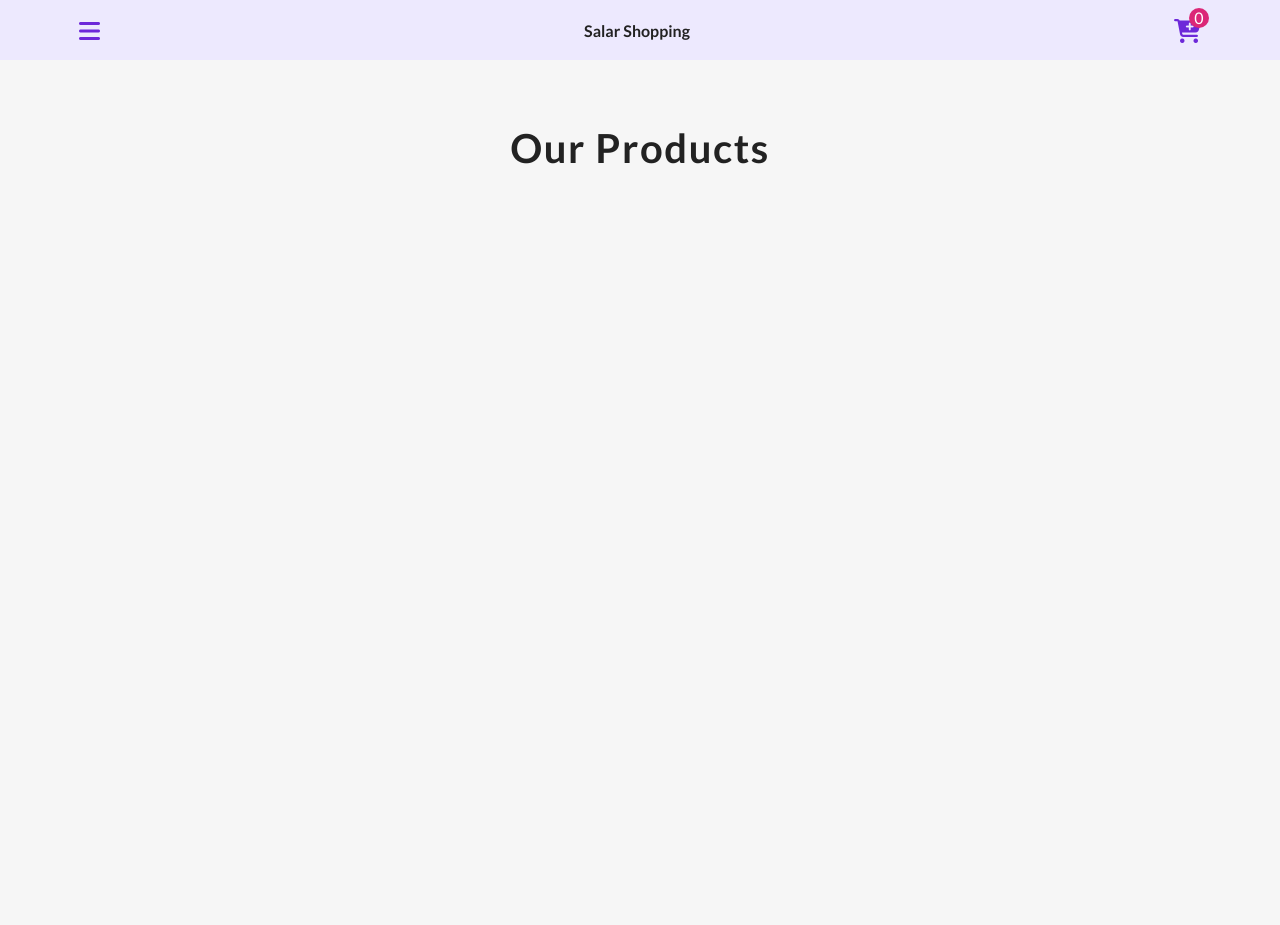
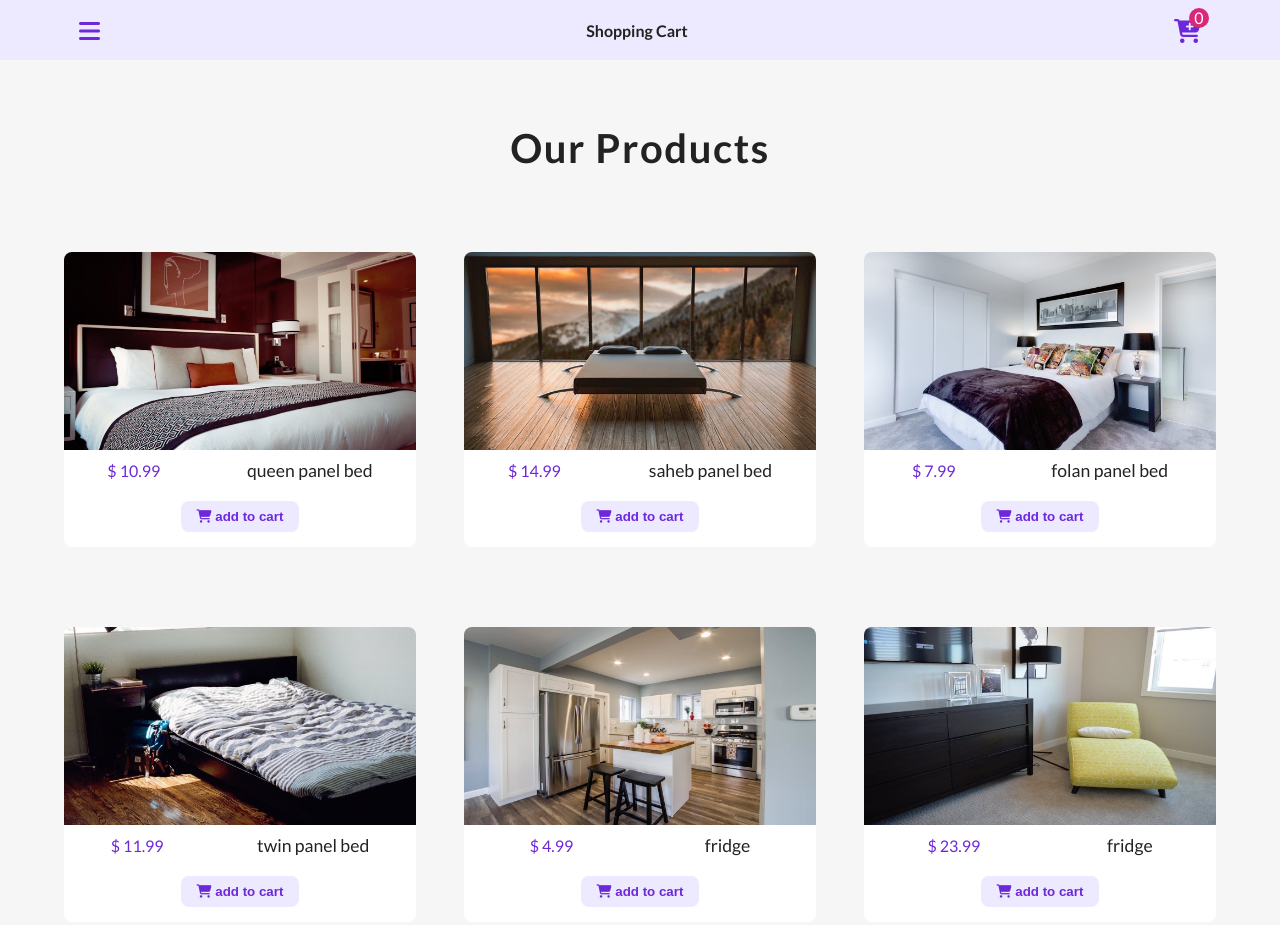
Before and after one commit to mrhosseinsalari/Shopping-Cart, a plain HTML site: page index.html in a window 1280 px wide. Shown: the top 925 px of the page. Before the commit the page ends 800 px from the top, so only its background shows below. Drawn offline with Linux system fonts and the light colour scheme.

Commit message:
required classes added

```diff
--- a/app.js
+++ b/app.js
@@ -1,7 +1,65 @@
+import { productsData } from "./products.js";
+
 const cartBtn = document.querySelector(".cart-btn");
 const cartModal = document.querySelector(".cart");
 const backDrop = document.querySelector(".backdrop");
 const closeModal = document.querySelector(".cart-item-confirm");
+
+const productsDOM = document.querySelector(".products-center");
+
+// 1. get products
+
+class Products {
+  // get from api end point
+  getProducts() {
+    return productsData;
+  }
+}
+
+// 2. display products
+
+class UI {
+  displayProducts(products) {
+    let result = "";
+
+    products.forEach((product) => {
+      result += `
+       <div class="product">
+         <div class="img-container">
+           <img src=${product.imageUrl} class="product-img" />
+         </div>
+         <div class="product-desc">
+           <p class="product-price">$ ${product.price}</p>
+           <p class="product-title">${product.title}</p>
+         </div>
+         <button class="btn add-to-cart" data-id=${product.id}>
+           <i class="fas fa-shopping-cart"></i>
+           add to cart
+         </button>
+       </div>`;
+    });
+
+    productsDOM.innerHTML = result;
+  }
+}
+
+// 3. storage
+
+class Storage {
+  static saveProducts(products) {
+    localStorage.setItem("products", JSON.stringify(products));
+  }
+}
+
+document.addEventListener("DOMContentLoaded", () => {
+  const products = new Products();
+  const productsData = products.getProducts();
+
+  const ui = new UI();
+  ui.displayProducts(productsData);
+
+  Storage.saveProducts(productsData);
+});
 
 // Cart items modal
 function showModalFunction() {
--- a/index.html
+++ b/index.html
@@ -23,7 +23,7 @@
           <span class="nav-icon">
             <i class="fas fa-bars"></i>
           </span>
-          <span class="nav-title">Salar Shopping</span>
+          <span class="nav-title">Shopping Cart</span>
           <div class="cart-btn">
             <span class="nav-icon">
               <i class="fas fa-cart-plus"></i>
```
